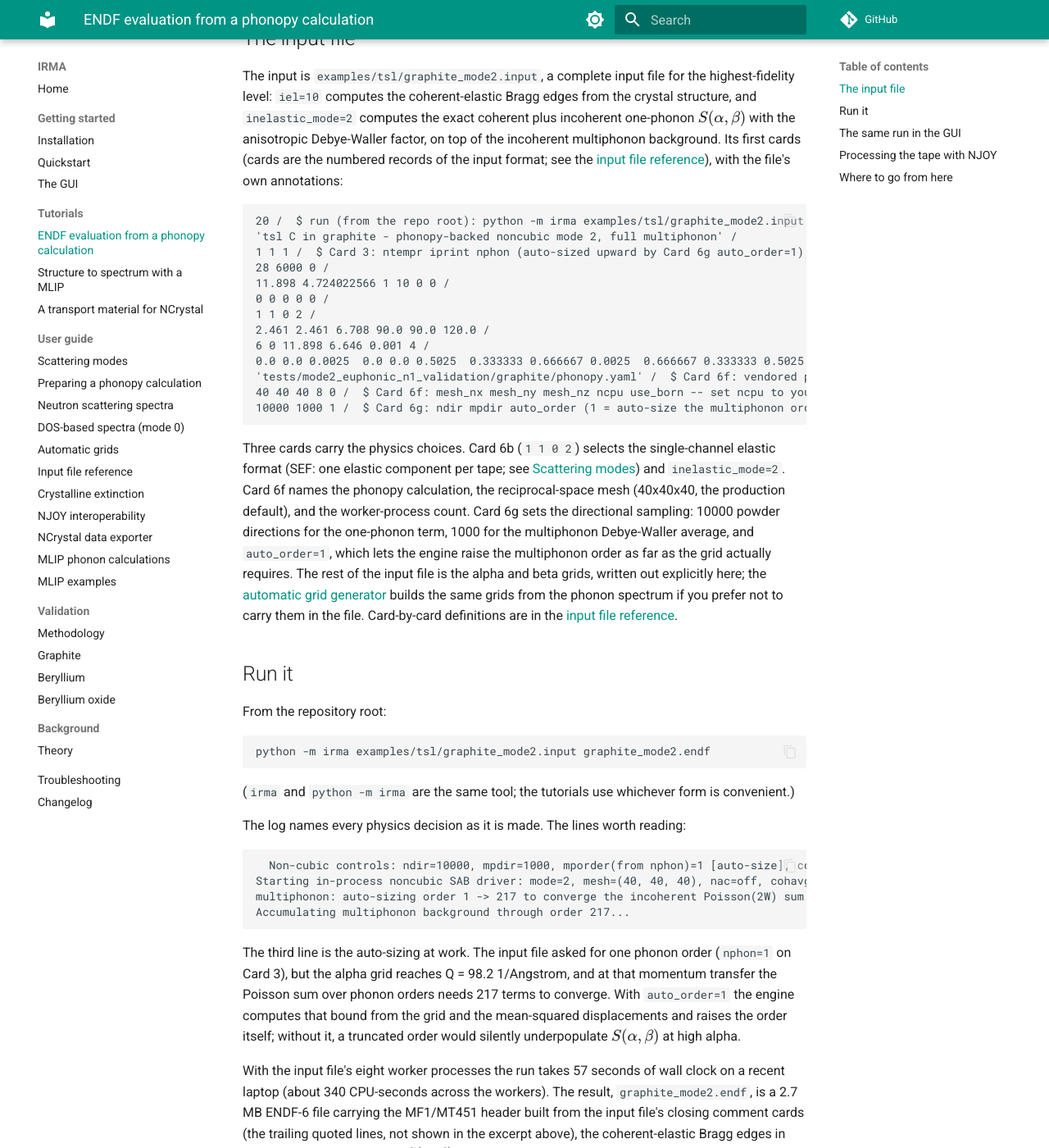
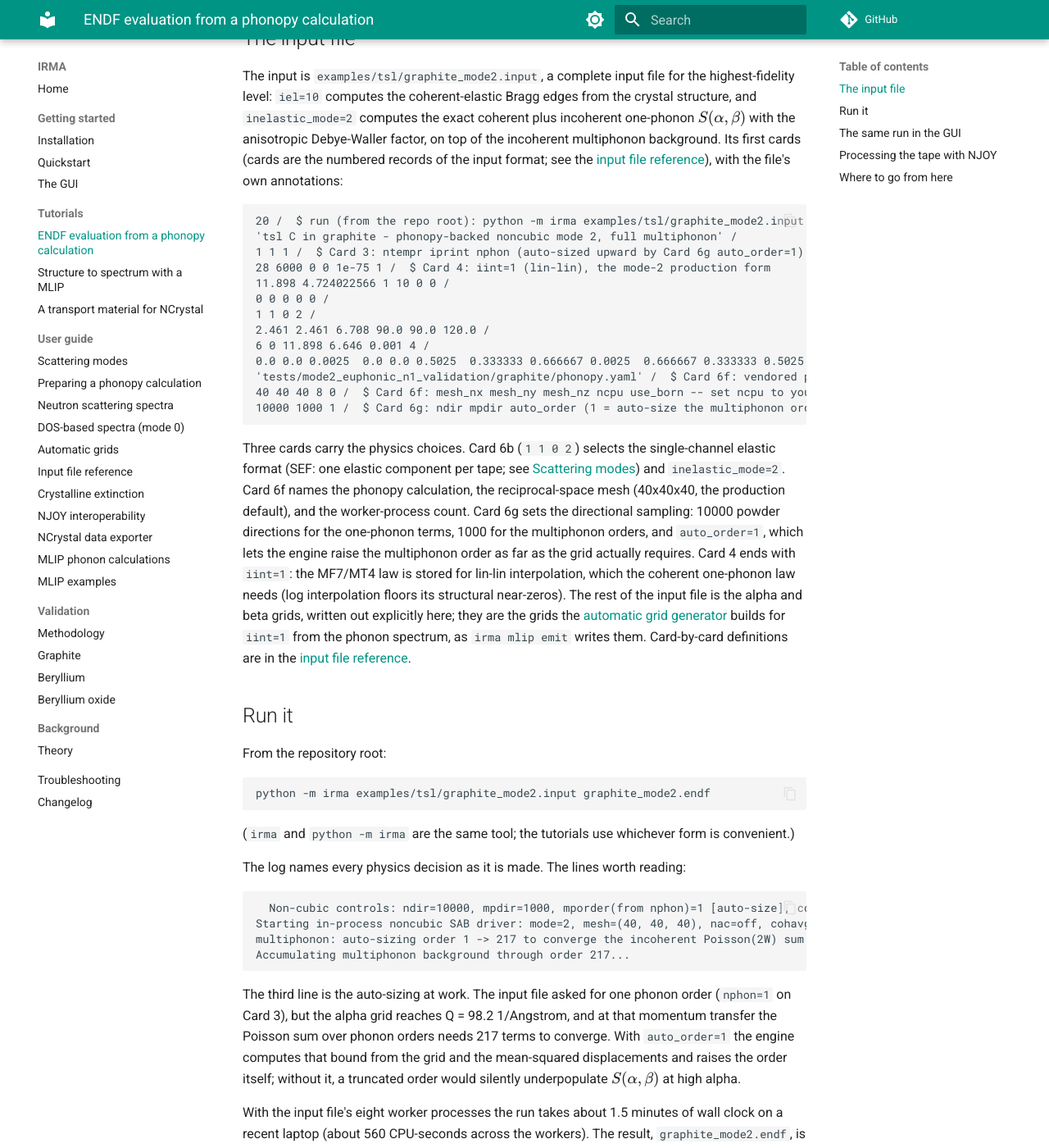
Before and after one commit to ramic-k/IRMA, an MkDocs documentation site: the page built from docs/tutorials/endf-evaluation.md, in a window 1280 px wide and 1400 px high, scrolled down 386 px. Shown: the whole window at 82% size. Built offline with MkDocs 1.6.1 and Material for MkDocs 9.7.7, drawn with Linux system fonts in a browser that asks for light colours; comment, search, counter and statistics services are not loaded; some of the changed text lies outside the part shown.

Commit message:
examples: the production mode-2 graphite deck uses iint=1 on automatic grids
I1 (tools_pkg#0, option a): Card 4 sets iint=1 (lin-lin, the form the
coherent one-phonon law needs), and Cards 7-9 are regenerated with the
generators irma mlip emit uses for iint=1 (freq_max from the 40^3 mesh):
399 alpha x 541 beta, was 200 x 426. The tape grows from 2.7 to 6.2 MB.
The tutorial and the examples README describe the new deck, and the
examples health test asserts iint=1.

Claude-Session: https://claude.ai/code/session_01C2iC5HyRUuJ3FeKVVSE61G

```diff
--- a/docs/tutorials/endf-evaluation.md
+++ b/docs/tutorials/endf-evaluation.md
@@ -24,7 +24,7 @@ file's own annotations:
 20 /  $ run (from the repo root): python -m irma examples/tsl/graphite_mode2.input graphite_mode2.endf
 'tsl C in graphite - phonopy-backed noncubic mode 2, full multiphonon' /
 1 1 1 /  $ Card 3: ntempr iprint nphon (auto-sized upward by Card 6g auto_order=1)
-28 6000 0 /
+28 6000 0 0 1e-75 1 /  $ Card 4: iint=1 (lin-lin), the mode-2 production form
 11.898 4.724022566 1 10 0 0 /
 0 0 0 0 0 /
 1 1 0 2 /
@@ -41,13 +41,15 @@ single-channel elastic format (SEF: one elastic component per tape; see
 [Scattering modes](../modes.md)) and `inelastic_mode=2`. Card 6f names
 the phonopy calculation, the reciprocal-space mesh (40x40x40, the production
 default), and the worker-process count. Card 6g sets the directional
-sampling: 10000 powder directions for the one-phonon term, 1000 for
-the multiphonon Debye-Waller average, and `auto_order=1`, which lets
+sampling: 10000 powder directions for the one-phonon terms, 1000 for
+the multiphonon orders, and `auto_order=1`, which lets
 the engine raise the multiphonon order as far as the grid actually
-requires. The rest of the input file is the alpha and beta grids, written
-out explicitly here; the [automatic grid generator](../grids.md)
-builds the same grids from the phonon spectrum if you prefer not to
-carry them in the file. Card-by-card definitions are in the
+requires. Card 4 ends with `iint=1`: the MF7/MT4 law is stored for
+lin-lin interpolation, which the coherent one-phonon law needs (log
+interpolation floors its structural near-zeros). The rest of the input
+file is the alpha and beta grids, written out explicitly here; they are
+the grids the [automatic grid generator](../grids.md) builds for
+`iint=1` from the phonon spectrum, as `irma mlip emit` writes them. Card-by-card definitions are in the
 [input file reference](../input-reference.md).
 
 ## Run it
@@ -79,9 +81,9 @@ the engine computes that bound from the grid and the mean-squared
 displacements and raises the order itself; without it, a truncated
 order would silently underpopulate $S(\alpha,\beta)$ at high alpha.
 
-With the input file's eight worker processes the run takes 57 seconds of
-wall clock on a recent laptop (about 340 CPU-seconds across the
-workers). The result, `graphite_mode2.endf`, is a 2.7 MB ENDF-6 file
+With the input file's eight worker processes the run takes about 1.5
+minutes of wall clock on a recent laptop (about 560 CPU-seconds across the
+workers). The result, `graphite_mode2.endf`, is a 6.2 MB ENDF-6 file
 carrying the MF1/MT451 header built from the input file's closing
 comment cards (the trailing quoted lines, not shown in the excerpt
 above), the coherent-elastic Bragg edges in MF7/MT2, and the inelastic
```
Also changed, not shown: examples/tsl/README.md (+2 -1 lines), 2 other files.
